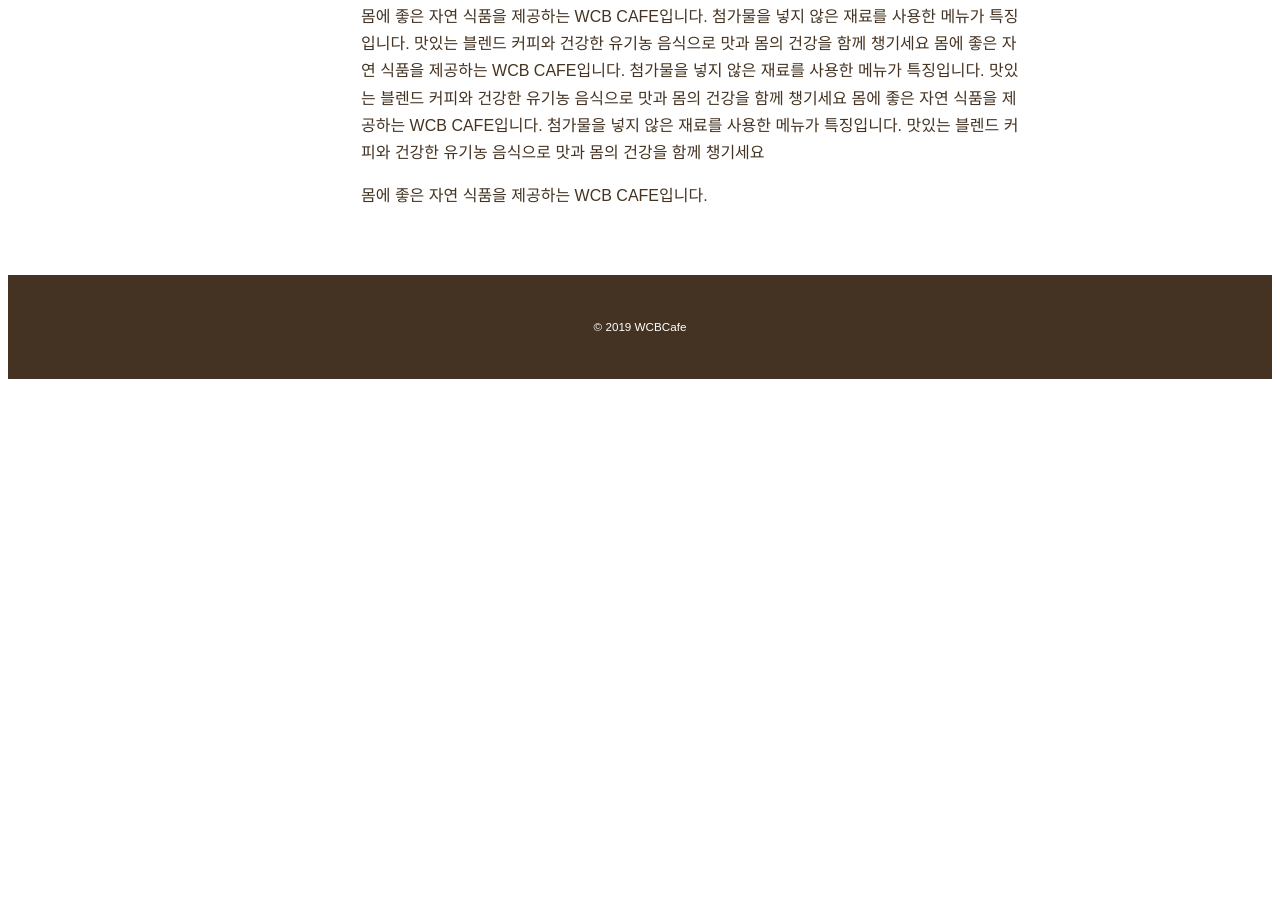
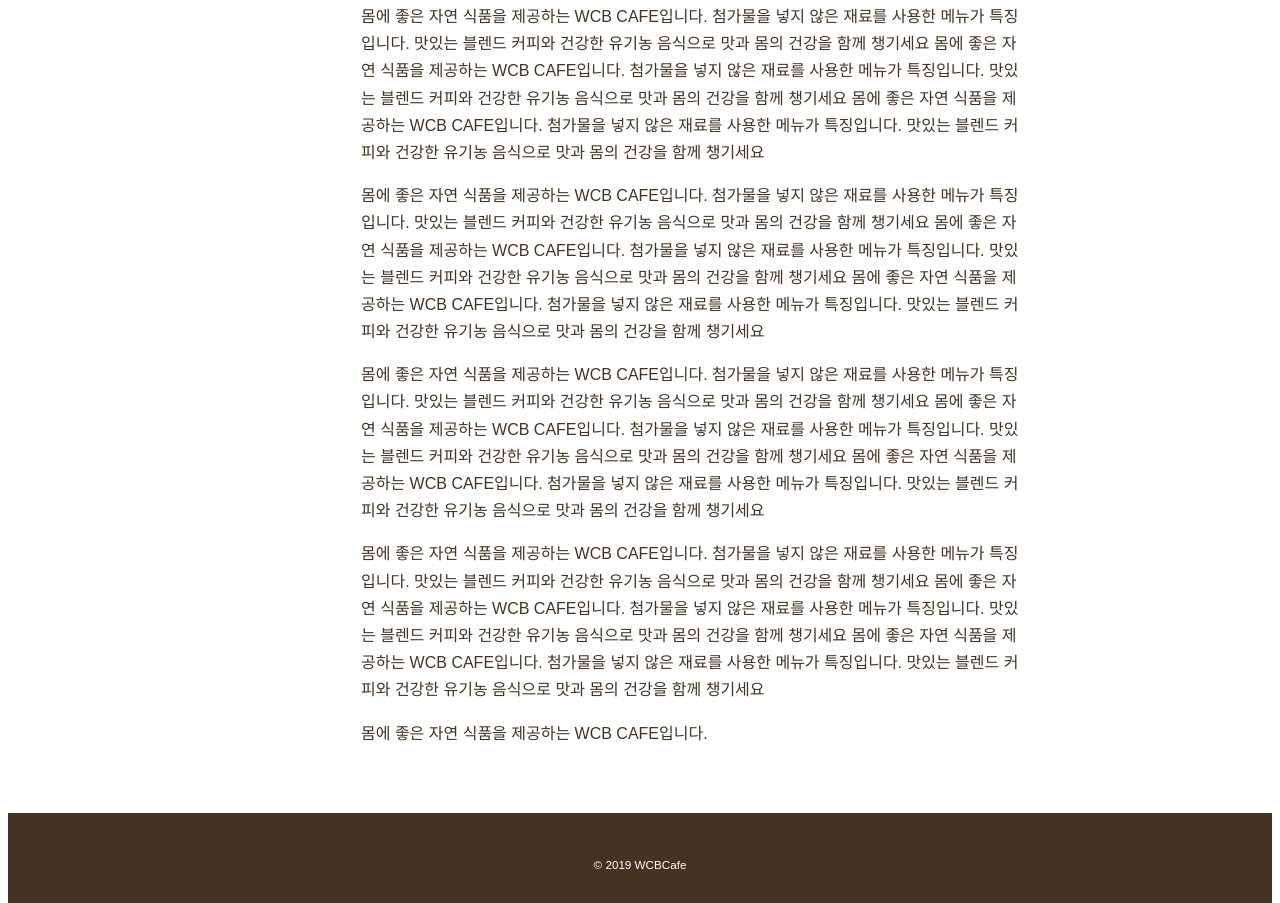
Before and after one commit to ParkDalJae/web_cafe_exam, a plain HTML site: page news.html in a window 1280 px wide. Shown: the part 1104-2007 px from the top of the page. Before the commit the page ends 1491 px from the top, so only its background shows below. Drawn offline with Linux system fonts and the light colour scheme.

Commit message:
230215-1452

```diff
--- a/css/style.css
+++ b/css/style.css
@@ -133,7 +133,7 @@ width: 22%;
   margin-bottom: 40px;
 }
 .post-data{
-  background: #0bd;
+  background: rgba(63,99,191.0);
   border-radius: 50%;
   color:#fff;
   width: 100px;
--- a/news.html
+++ b/news.html
@@ -45,6 +45,7 @@
         첨가물을 넣지 않은 재료를 사용한 메뉴가 특징입니다.
         맛있는 블렌드 커피와 건강한 유기농 음식으로 맛과 몸의 건강을 함께 챙기세요
       </p>
+      <p>
         몸에 좋은 자연 식품을 제공하는 WCB CAFE입니다.
         첨가물을 넣지 않은 재료를 사용한 메뉴가 특징입니다.
         맛있는 블렌드 커피와 건강한 유기농 음식으로 맛과 몸의 건강을 함께 챙기세요
@@ -54,6 +55,40 @@
         몸에 좋은 자연 식품을 제공하는 WCB CAFE입니다.
         첨가물을 넣지 않은 재료를 사용한 메뉴가 특징입니다.
         맛있는 블렌드 커피와 건강한 유기농 음식으로 맛과 몸의 건강을 함께 챙기세요
+      </p>
+      <p>
+        몸에 좋은 자연 식품을 제공하는 WCB CAFE입니다.
+        첨가물을 넣지 않은 재료를 사용한 메뉴가 특징입니다.
+        맛있는 블렌드 커피와 건강한 유기농 음식으로 맛과 몸의 건강을 함께 챙기세요
+        몸에 좋은 자연 식품을 제공하는 WCB CAFE입니다.
+        첨가물을 넣지 않은 재료를 사용한 메뉴가 특징입니다.
+        맛있는 블렌드 커피와 건강한 유기농 음식으로 맛과 몸의 건강을 함께 챙기세요
+        몸에 좋은 자연 식품을 제공하는 WCB CAFE입니다.
+        첨가물을 넣지 않은 재료를 사용한 메뉴가 특징입니다.
+        맛있는 블렌드 커피와 건강한 유기농 음식으로 맛과 몸의 건강을 함께 챙기세요
+      </p>
+      <p>
+        몸에 좋은 자연 식품을 제공하는 WCB CAFE입니다.
+        첨가물을 넣지 않은 재료를 사용한 메뉴가 특징입니다.
+        맛있는 블렌드 커피와 건강한 유기농 음식으로 맛과 몸의 건강을 함께 챙기세요
+        몸에 좋은 자연 식품을 제공하는 WCB CAFE입니다.
+        첨가물을 넣지 않은 재료를 사용한 메뉴가 특징입니다.
+        맛있는 블렌드 커피와 건강한 유기농 음식으로 맛과 몸의 건강을 함께 챙기세요
+        몸에 좋은 자연 식품을 제공하는 WCB CAFE입니다.
+        첨가물을 넣지 않은 재료를 사용한 메뉴가 특징입니다.
+        맛있는 블렌드 커피와 건강한 유기농 음식으로 맛과 몸의 건강을 함께 챙기세요
+      </p>
+      <p>
+        몸에 좋은 자연 식품을 제공하는 WCB CAFE입니다.
+        첨가물을 넣지 않은 재료를 사용한 메뉴가 특징입니다.
+        맛있는 블렌드 커피와 건강한 유기농 음식으로 맛과 몸의 건강을 함께 챙기세요
+        몸에 좋은 자연 식품을 제공하는 WCB CAFE입니다.
+        첨가물을 넣지 않은 재료를 사용한 메뉴가 특징입니다.
+        맛있는 블렌드 커피와 건강한 유기농 음식으로 맛과 몸의 건강을 함께 챙기세요
+        몸에 좋은 자연 식품을 제공하는 WCB CAFE입니다.
+        첨가물을 넣지 않은 재료를 사용한 메뉴가 특징입니다.
+        맛있는 블렌드 커피와 건강한 유기농 음식으로 맛과 몸의 건강을 함께 챙기세요
+      </p>
         <p>
           몸에 좋은 자연 식품을 제공하는 WCB CAFE입니다.
         </p>
```
Also changed, not shown: menu.html (+1 -0 lines), style.css (deleted).
